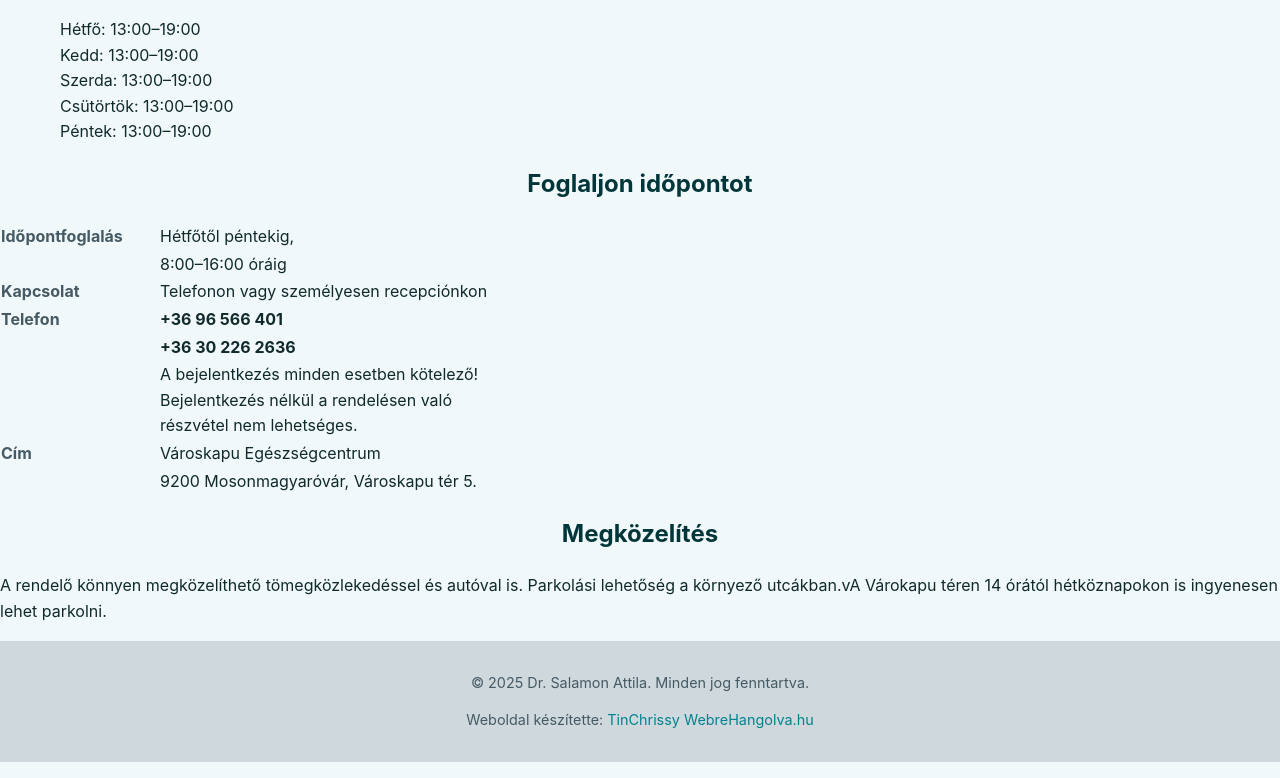
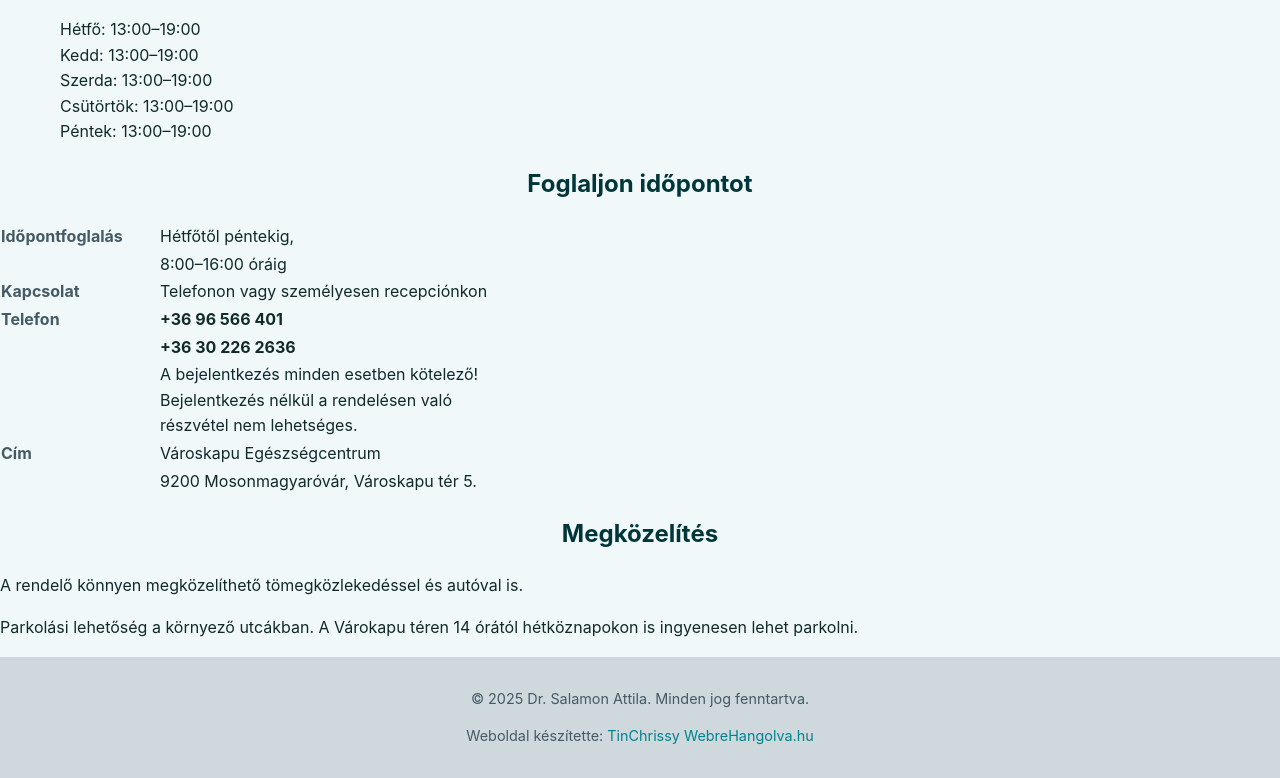
Before and after one commit to TinChris/drSalamon, a plain HTML site: page index.html in a window 1280 px wide. Shown: the part 2511-3289 px from the top of the page. Drawn offline with Linux system fonts and the light colour scheme.

Commit message:
Update index.html
Time: 31072025

```diff
--- a/index.html
+++ b/index.html
@@ -41,7 +41,7 @@
   </section>
 
  <section id="szolgaltatasok" class="section">
-    <div class="container" id="szolgaltatasok-lista">
+    <div class="container hidden-left" id="szolgaltatasok-lista">
       <h2>Amit Önért tehetek</h2>
       <ul>
         <li>Orrüreg és fül mikroszkópos vizsgálata</li>
@@ -108,7 +108,9 @@
   </section>
   <section class="section" id="google-maps">
     <h2>Megközelítés</h2>
-    <p>A rendelő könnyen megközelíthető tömegközlekedéssel és autóval is. Parkolási lehetőség a környező utcákban.vA Várokapu téren 14 órától hétköznapokon is ingyenesen lehet parkolni.</p>
+    <p>A rendelő könnyen megközelíthető tömegközlekedéssel és autóval is. </p>
+    <p>Parkolási lehetőség a környező utcákban. A Várokapu téren 14 órától hétköznapokon is ingyenesen lehet parkolni.</p>
+  </section>
   </section>
 
   <footer class="section">
```
